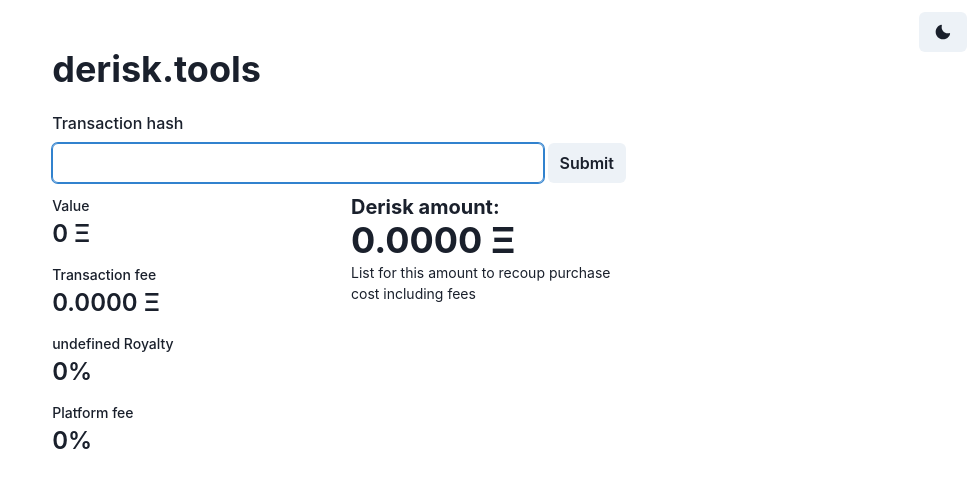
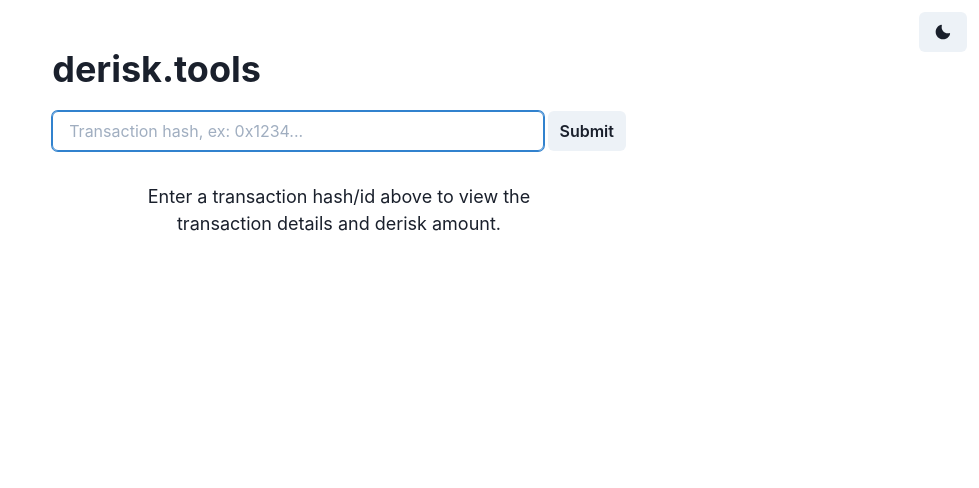
Before and after one commit to codyarose/derisk, a React (Vite) app: page / in a window 1280 px wide. Shown: the top 488 px of the page, without its empty margins (301-1280 px from the left). Built offline with nearby package versions, Linux system fonts and the light colour scheme.

Commit message:
add profit calculator and fade transitions

```diff
--- a/src/App.tsx
+++ b/src/App.tsx
@@ -1,4 +1,4 @@
-import { FormControl, FormLabel } from "@chakra-ui/form-control"
+import { FormControl } from "@chakra-ui/form-control"
 import { MoonIcon, SunIcon } from "@chakra-ui/icons"
 import {
 	Box,
@@ -22,6 +22,8 @@
 	StatNumber,
 	useColorMode,
 	Image,
+	InputRightAddon,
+	Fade,
 } from "@chakra-ui/react"
 import { ChangeEvent, useEffect, useRef, useState } from "react"
 import { useQuery } from "react-query"
@@ -34,7 +36,7 @@
 	const { colorMode, toggleColorMode } = useColorMode()
 	const toast = createStandaloneToast()
 	const [txHash, setTxHash] = useState("")
-	const inputRef = useRef<HTMLInputElement | null>(null)
+	const [profit, setProfit] = useState(0)
 
 	const { data: txByHash, isLoading: isLoadingTxByHash } = useQuery(
 		["txByHash", txHash],
@@ -59,9 +61,9 @@
 	)
 
 	// In the logs array the item with `data: "0x"` appears to contain the original collection's contract address
-	const contractAddress = txReceipt?.result.logs.find(
+	const contractAddress = txReceipt?.result?.logs.find(
 		(item: any) => item.data === "0x"
-	).address
+	)?.address
 
 	const { data: collectionData } = useQuery<CollectionData>(
 		["collection", contractAddress],
@@ -109,24 +111,41 @@
 	const handleTxSubmit = (e: ChangeEvent<HTMLFormElement>) => {
 		e.preventDefault()
 
-		setTxHash(
-			(e.currentTarget.elements.namedItem("txHash") as HTMLInputElement)
-				.value
-		)
+		const newTxHash = (
+			e.currentTarget.elements.namedItem("txHash") as HTMLInputElement
+		).value
 
-		inputRef.current?.focus()
+		setTxHash((prevTxHash) => {
+			if (prevTxHash === newTxHash) {
+				return prevTxHash
 			}
 
-	const handleInputClick = () => {
-		inputRef.current?.select()
+			setProfit(0)
+			return newTxHash
+		})
+
+		e.currentTarget.focus()
+	}
+
+	const handleInputClick = (e: React.MouseEvent<HTMLInputElement>) => {
+		e.currentTarget.select()
 	}
 
 	const handleCollectionStatsRefetch = () => {
 		refetchCollectionStats()
 	}
 
+	const handleSalePriceChange = (e: ChangeEvent<HTMLInputElement>) => {
+		const { valueAsNumber } = e.currentTarget
+		const saleFee = valueAsNumber * ((osFee + collectionRoyalty) / 100)
+		const newProfit = valueAsNumber - saleFee - (txValue + txFee)
+
+		setProfit(Number(newProfit.toFixed(4)))
+	}
+
 	useEffect(() => {
 		if (txByHash?.error?.message.length) {
+			console.log(txByHash.error)
 			toast({
 				title: "An error occurred.",
 				description: txByHash.error.message,
@@ -160,14 +179,13 @@
 
 			<form onSubmit={handleTxSubmit}>
 				<FormControl mb='3'>
-					<FormLabel>Transaction hash</FormLabel>
 					<InputGroup gridGap='1'>
 						<Input
 							name='txHash'
 							maxLength={66}
 							autoFocus
-							ref={inputRef}
 							onClick={handleInputClick}
+							placeholder='Transaction hash, ex: 0x1234...'
 						/>
 						<Button
 							type='submit'
@@ -178,13 +196,16 @@
 					</InputGroup>
 				</FormControl>
 			</form>
+
+			{txByHash?.result && txReceipt?.result ? (
 				<Grid
 					gridTemplateColumns={["1fr", "1fr 1fr"]}
 					gridGap='6'
 					w='100%'
-				mb={5}
+					my={5}
 				>
 					<VStack align='flex-start'>
+						<Heading size='md'>Transaction details:</Heading>
 						<StatGroup flexDir='column' gridGap='3'>
 							<Stat>
 								<StatLabel>Value</StatLabel>
@@ -198,24 +219,30 @@
 									4
 								)} ${ETH_SYMBOL}`}</StatNumber>
 							</Stat>
+							<Fade in={Boolean(collectionData)}>
 								<Stat>
 									<StatLabel>
 										{`${collectionData?.name} `}Royalty
 									</StatLabel>
-							<StatNumber>{collectionRoyalty}%</StatNumber>
+									<StatNumber>
+										{collectionRoyalty}%
+									</StatNumber>
 								</Stat>
 								<Stat>
 									<StatLabel>Platform fee</StatLabel>
 									<StatNumber>{osFee}%</StatNumber>
 								</Stat>
+							</Fade>
 						</StatGroup>
 					</VStack>
 					<Flex
-					justifyContent='center'
+						flexDir='column'
 						gridRow={[1, null]}
 						gridColumn={[null, 2]}
+						pb={[5, null]}
+						borderBottom={["1px solid gray", "none"]}
 					>
-					<Box>
+						<Box mb={4}>
 							<Heading size='md'>Derisk amount:</Heading>
 							<Heading size='xl'>
 								{`${deriskAmount} ${ETH_SYMBOL}`}
@@ -225,35 +252,80 @@
 								including fees
 							</Text>
 						</Box>
+
+						<Fade in={Boolean(collectionData)}>
+							<Box>
+								<Text mb={1}>If you sold for</Text>
+								<InputGroup size='sm'>
+									<Input
+										name='salePrice'
+										type='number'
+										onChange={handleSalePriceChange}
+										placeholder='sale price'
+										mb={1}
+									/>
+									<InputRightAddon title='eth'>
+										{ETH_SYMBOL}
+									</InputRightAddon>
+								</InputGroup>
+								<Text>your total profit would be</Text>
+								<Heading size='md'>{`${
+									profit || 0
+								} ${ETH_SYMBOL}`}</Heading>
+							</Box>
+						</Fade>
 					</Flex>
 				</Grid>
+			) : (
+				<Flex justifyContent='center' py={5} textAlign='center'>
+					<Text fontSize='lg' maxW={400}>
+						Enter a transaction hash/id above to view the
+						transaction details and derisk amount.
+					</Text>
+				</Flex>
+			)}
 
-			{collectionStats ? (
-				<>
+			<Fade in={Boolean(collectionStats)}>
 				<Divider />
 				<Box mt={5}>
+					<Flex
+						justifyContent='space-between'
+						alignItems='center'
+						mb={3}
+					>
 						<Link
 							href={`https://opensea.io/collection/${collectionData?.collection.slug}`}
 							isExternal
 							_focus={{ outline: "none" }}
 						>
-							<Flex gridGap={3} mb={3} alignItems='flex-end'>
+							<Flex gridGap={3} alignItems='center'>
+								{collectionData?.collection.image_url ? (
 									<Image
-									src={collectionData?.collection.image_url}
+										src={
+											collectionData?.collection.image_url
+										}
 										boxSize='40px'
 										objectFit='cover'
 										borderRadius='full'
 									/>
-								<Heading size='lg'>
+								) : null}
+								<Heading size='md'>
 									{collectionData?.name} Stats
 								</Heading>
 							</Flex>
 						</Link>
-						<StatGroup>
+						<Button
+							onClick={handleCollectionStatsRefetch}
+							isLoading={isRefetchingCollectionStats}
+						>
+							&#8635;
+						</Button>
+					</Flex>
+					<StatGroup gridGap={3}>
 						<Stat>
 							<StatLabel>Items</StatLabel>
 							<StatNumber>
-									{collectionStats.stats.count}
+								{collectionStats?.stats.count}
 							</StatNumber>
 						</Stat>
 						<Stat>
@@ -270,20 +342,13 @@
 							<StatLabel>Volume traded</StatLabel>
 							<StatNumber>
 								{`${Math.trunc(
-										collectionStats.stats.total_volume
+									collectionStats?.stats.total_volume || 0
 								)} ${ETH_SYMBOL}`}
 							</StatNumber>
 						</Stat>
-							<Button
-								onClick={handleCollectionStatsRefetch}
-								isLoading={isRefetchingCollectionStats}
-							>
-								&#8635;
-							</Button>
 					</StatGroup>
 				</Box>
-				</>
-			) : null}
+			</Fade>
 		</Container>
 	)
 }
```
Lines whose indentation alone changed are shown as unchanged.
